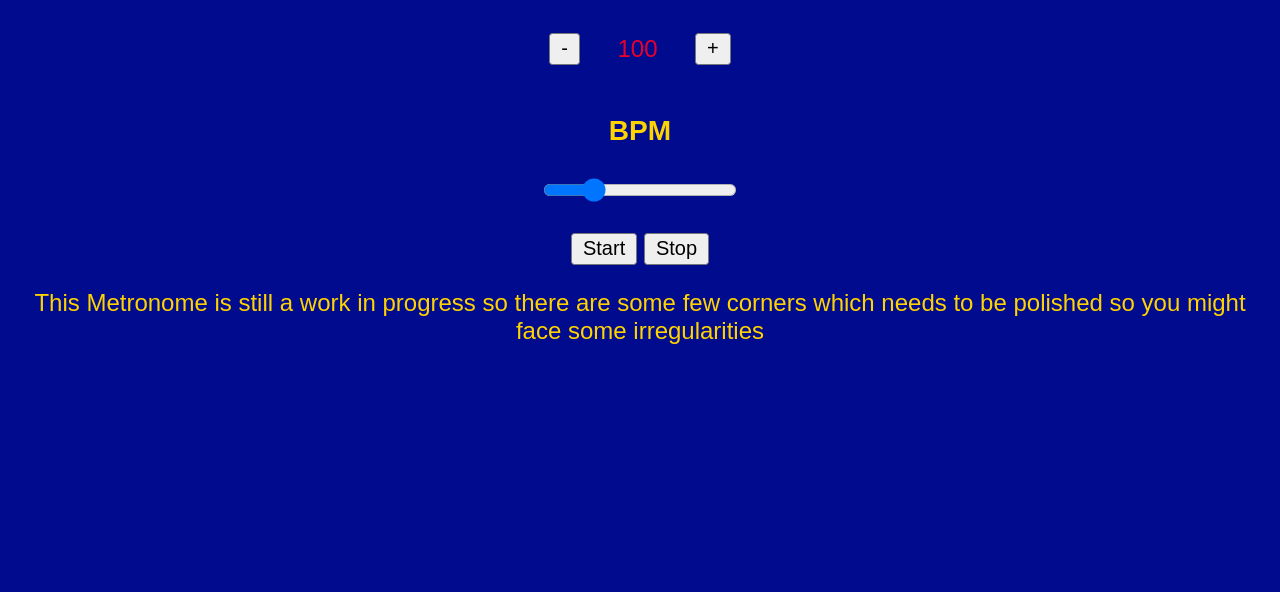
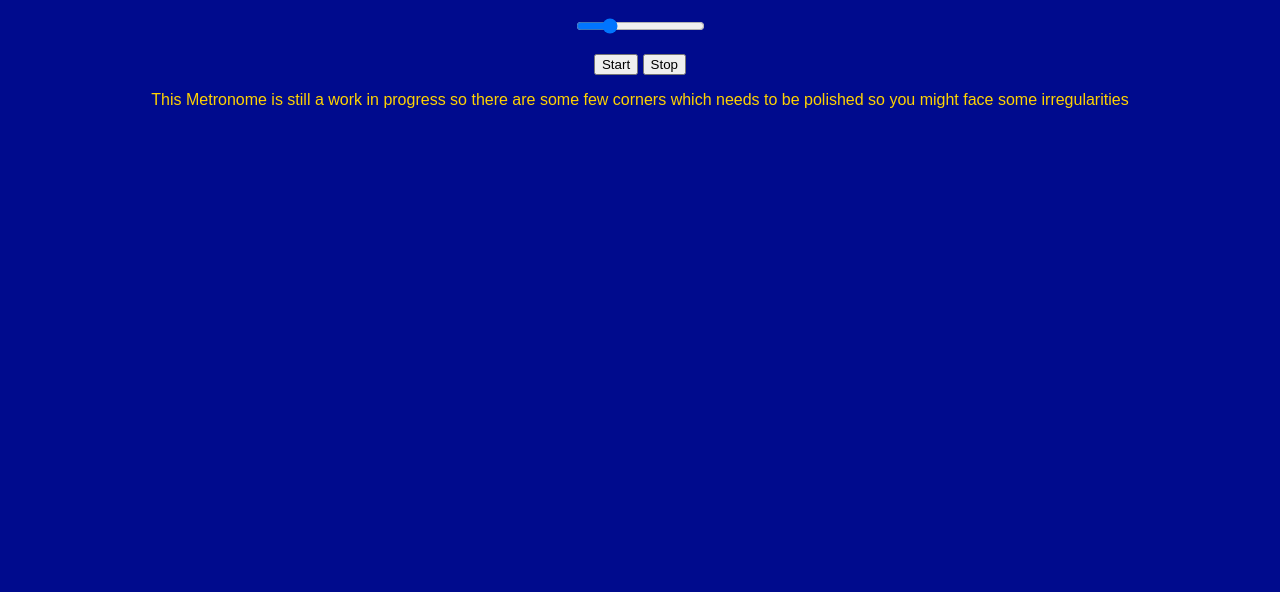
Before and after one commit to reckless-relentless/metronome, a plain HTML site: page index.html in a window 1280 px wide. Shown: the part 332-924 px from the top of the page. After the commit the page ends 800 px from the top, so only its background shows below. Drawn offline with Linux system fonts and the light colour scheme.

Commit message:
Update style.css

```diff
--- a/style.css
+++ b/style.css
@@ -8,7 +8,7 @@ body{
     color: #FFD300;
     min-width: 500px;
     min-height: 600px;
-    zoom: 1.5;
+    zoom: 1;
     text-align: center;
 }
 #bpm{
```
